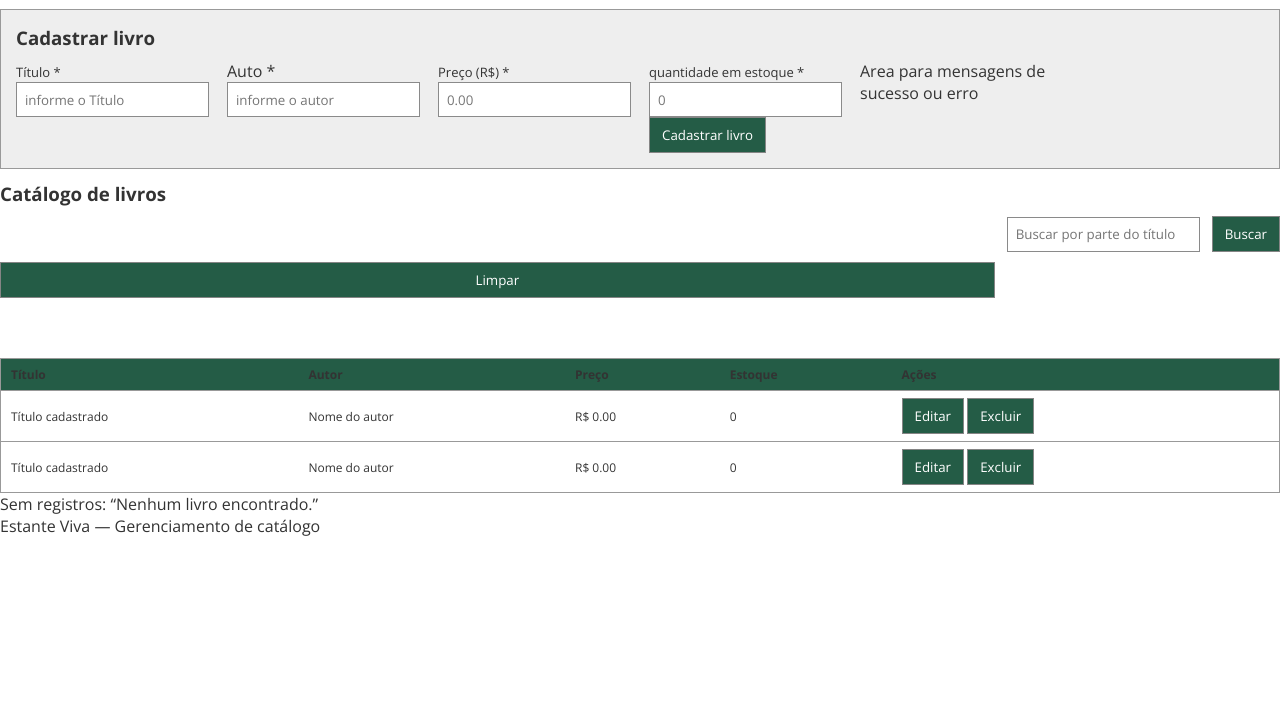
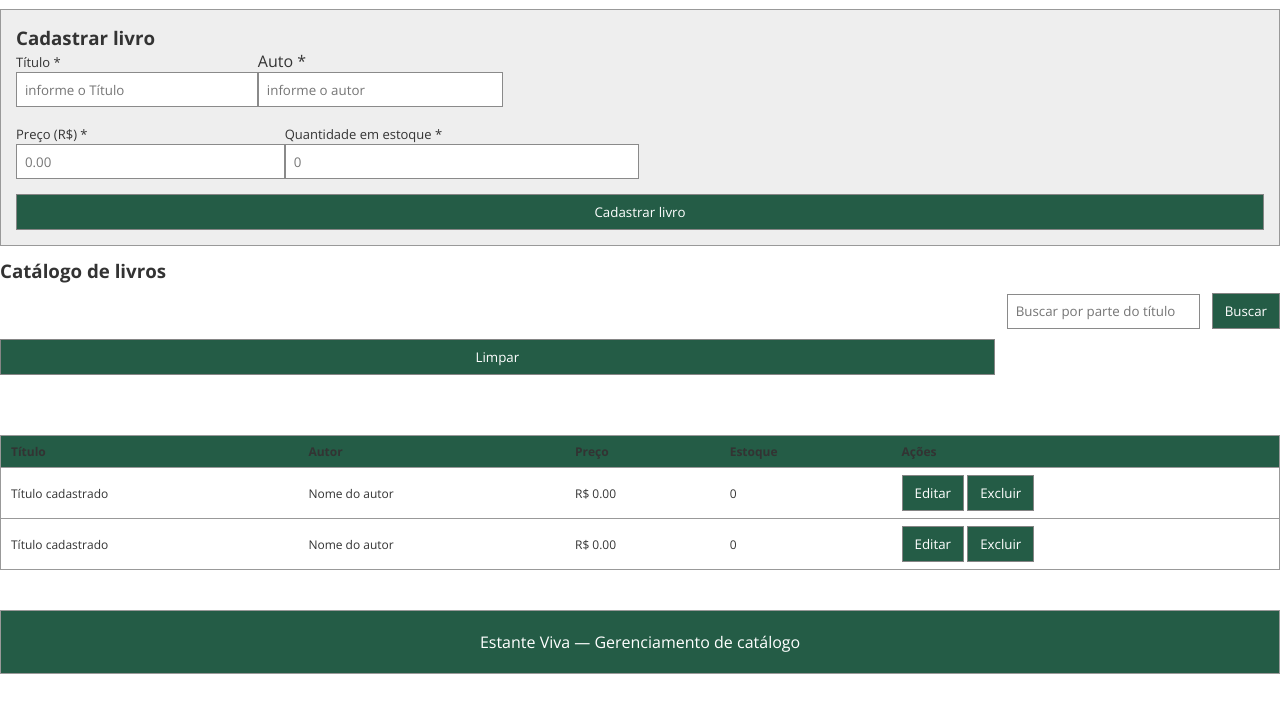
Before and after one commit to erikvsouza6/estanteviva, a plain HTML site: page EstanteViva/index.html in a window 1280 px wide. Shown: the part 105-818 px from the top of the page. Drawn offline with nearby package versions, Linux system fonts and the light colour scheme.

Commit message:
entrega 17/11

```diff
--- a/EstanteViva/index.html
+++ b/EstanteViva/index.html
@@ -24,27 +24,33 @@
     <h1>Gerenciamento de livros</h1>
     <form action="">
         <h3>Cadastrar livro</h3>
-        <div>
+        <div class="formulario">
+            <div class="formulario-linha">
+                <div class="formulario-label">
                     <label for="título">Título *</label>
                     <input type="text" placeholder="informe o Título">
                 </div>
 
-        <div>
+                <div class="formulario-label">
                     <lable for="auto">Auto *</lable>
                     <input type="text" placeholder="informe o autor">
                 </div>
+            </div>
 
-        <div>
+            <div class="formulario-linha">
+                <div class="formulario-label">
                     <label for="preço (R$)">Preço (R$) *</label>
                     <input type="text" placeholder="0.00">
                 </div>
 
-        <div>
-            <label for="quantidade em estoque">quantidade em estoque *</label>
+                <div class="formulario-label">
+                    <label for="estoque">Quantidade em estoque *</label>
                     <input type="text" placeholder="0">
+                </div>
+            </div>
             <button type="submit">Cadastrar livro</button>
         </div>
-        <p>Area para mensagens de sucesso ou erro</p>
+
     </form>
     <section>
         <h3>Catálogo de livros</h3>
@@ -88,9 +94,10 @@
             </tr>
         </tbody>
     </table>
+    <footer>
+        Estante Viva — Gerenciamento de catálogo
+    </footer>
 
-    <P>Sem registros: “Nenhum livro encontrado.”</P>
+</body>
 
-    <p>Estante Viva — Gerenciamento de catálogo</p>
-</body>
 </html>
--- a/EstanteViva/style.css
+++ b/EstanteViva/style.css
@@ -12,7 +12,8 @@ body {
     color: #333333;
 }
 
-nav, footer {
+nav,
+footer {
     background-color: #245C46;
     color: #FFFFFF;
     border: 1px solid #999;
@@ -46,20 +47,32 @@ form {
     background: #EEEEEE;
     border: 1px solid #999;
     padding: 15px;
-    display: grid;
-    grid-template-columns: repeat(6, 1fr);
-    gap: 10px 18px;
+
 }
 
-form h3, form::after {
+.formulario {
+    display: flex;
+    flex-direction: column;
+    gap: 15px;
+}
+
+.formulario-linha {
+    display: flex;
+}
+
+form h3,
+form::after {
     grid-column: 1/ -1;
 }
 
-.titulo,.autor {
+.titulo,
+.autor {
     grid-column: span 3;
 }
 
-.preco, .quantidade_estoque, .batao_cadastrar {
+.preco,
+.quantidade_estoque,
+.batao_cadastrar {
     grid-column: span 2;
 }
 
@@ -75,7 +88,7 @@ input {
 }
 
 .batao_cadastrar {
-    height: 34px;
+    height: 35px;
     align-self: end;
 }
 
@@ -99,12 +112,14 @@ section h3 {
     grid-column: 1/ -1;
 }
 
-.botao_buscar, .botao_limpar {
+.botao_buscar,
+.botao_limpar {
     min-width: 102px;
     height: 35px;
 }
 
-th, td {
+th,
+td {
     border-bottom: 1px solid #999;
     padding: 7px 10px;
     text-align: left;
@@ -126,7 +141,10 @@ td button {
 }
 
 footer {
+    display: flex;
     justify-content: center;
-    margin-top: 10px;
-    font-size: 13px;
+    align-items: center;
+    width: 100%;
+    margin: 40px 0;
+    padding: 20px;
 }
```
Lines whose indentation alone changed are shown as unchanged.
